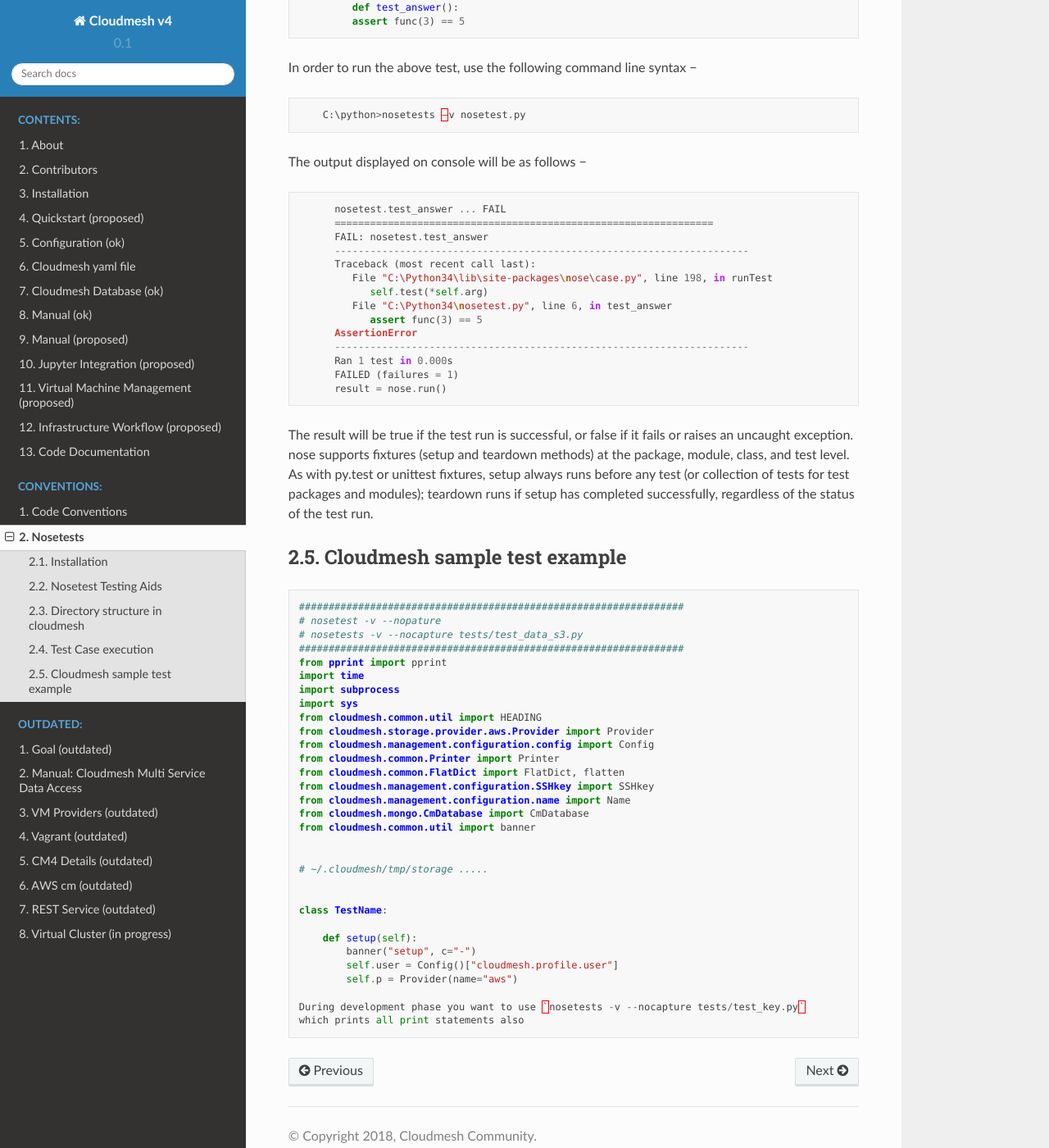
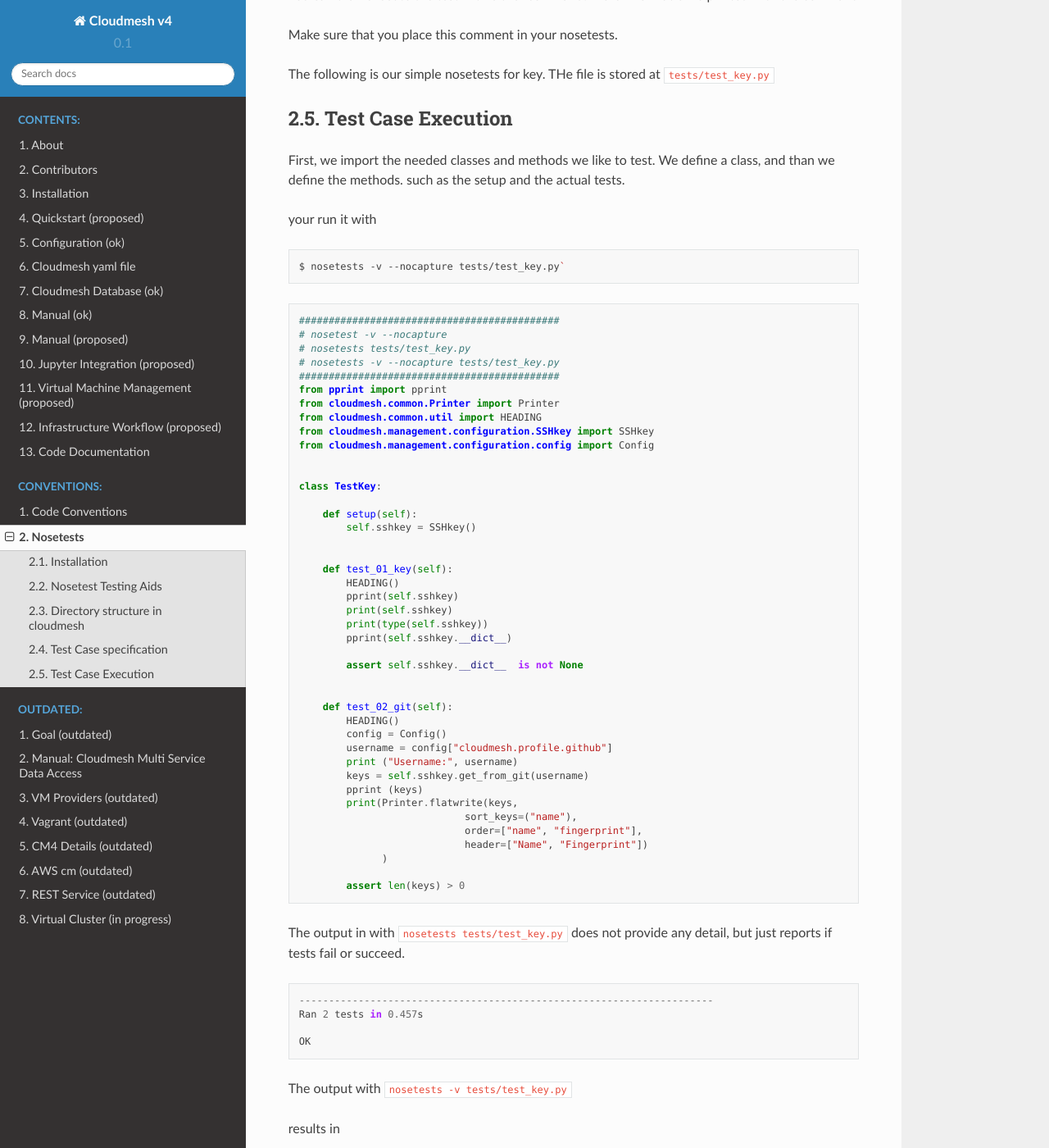
Before and after one commit to cloudmesh/cloudmesh-cloud, a Sphinx documentation site: the page built from documentation/source/nosetests.md, in a window 1280 px wide and 1400 px high, scrolled down 2039 px. Shown: the whole window at 82% size. Built offline with Sphinx 7.4.7 and the Read the Docs theme 2.0.0, drawn with Linux system fonts in a browser that asks for light colours; some of the changed text lies outside the part shown.

Commit message:
Update nosetests.md

````diff
--- a/documentation/source/nosetests.md
+++ b/documentation/source/nosetests.md
@@ -55,29 +55,132 @@
     - test_02_topic2.py
     - test_03_topic2.py
 ```
-Note that all tests have specific function names of the form
+Note: That at this time we have not yet introduced the order of the tests by
+introducing numbers in the tests.
+
+## Test Case specification
+
+All test python programs have specific function names of the form
 
 `def test_number_topic (self)`
 
-the number is defined to order them and is typically something like `001`, note
-the leading spaces. the topic is a descriptive term on what we test.
+The number is defined to order them and is typically something like `001`, note
+the leading spaces. The topic is a descriptive term on what we test.
 
-in `def setup(self)` we declare a setup that is run prior to each test being
-executed.
+Each test starts with a setup function `def setup(self)` we declare a setup that
+is run prior to each test being executed. Other functions will use the setup
+prior to execution.
 
-an assert simply returns tru or false through a condition that is checked to see
-if the test succeds or fails.
+A function includes one or multiple asserts that check if a particular test
+succeeds and reports this to nose to expose the information if a tess succeds or
+fails, when running it
 
-Note that all nosetest functions start with a `HEADING()` which conveniently
+Note that all nosetest functions start with a `HEADING()` in the body which conveniently
 prints a banner with the function name and thus helps in debugging in case of
 errors.
 
-A simple example is
+Invocation is simply done with the comment lines you see on top that you will include.
 
-* <https://github.com/cloudmesh-community/cm/blob/master/tests/test_key.py>
+in our case the test is called test_key.py so we include on the top
+
+```
+#############################################
+# nosetest -v --nopature
+# nosetests -v --nocapture tests/test_key.py
+#############################################
+```
+
+You can than execute the test with either command. More information is printed
+with the command
+
+Make sure that you place this comment in your nosetests.
+
+The following is our simple nosetests for key. THe file is stored at
+`tests/test_key.py`
+
+## Test Case Execution
+
+First, we import the needed classes and methods we like to test.
+We define a class, and than we define the methods. such as the setup and the actual tests.
+
+your run it with
+
+```bash
+$ nosetests -v --nocapture tests/test_key.py`
+```
+
+```python
+############################################
+# nosetest -v --nocapture
+# nosetests tests/test_key.py
+# nosetests -v --nocapture tests/test_key.py
+############################################
+from pprint import pprint
+from cloudmesh.common.Printer import Printer
+from cloudmesh.common.util import HEADING
+from cloudmesh.management.configuration.SSHkey import SSHkey
+from cloudmesh.management.configuration.config import Config
 
 
-## Test Case execution
+class TestKey:
+
+    def setup(self):
+        self.sshkey = SSHkey()
+
+
+    def test_01_key(self):
+        HEADING()
+        pprint(self.sshkey)
+        print(self.sshkey)
+        print(type(self.sshkey))
+        pprint(self.sshkey.__dict__)
+
+        assert self.sshkey.__dict__  is not None
+
+
+    def test_02_git(self):
+        HEADING()
+        config = Config()
+        username = config["cloudmesh.profile.github"]
+        print ("Username:", username)
+        keys = self.sshkey.get_from_git(username)
+        pprint (keys)
+        print(Printer.flatwrite(keys,
+                            sort_keys=("name"),
+                            order=["name", "fingerprint"],
+                            header=["Name", "Fingerprint"])
+              )
+
+        assert len(keys) > 0
+
+```
+
+The output in with `nosetests tests/test_key.py` does not provide any detail,
+but just reports if tests fail or succeed.
+
+```
+----------------------------------------------------------------------
+Ran 2 tests in 0.457s
+
+OK
+```
+
+The output with  `nosetests -v tests/test_key.py`
+
+results in
+
+```
+tests.test_key.TestName.test_01_key ... ok
+tests.test_key.TestName.test_02_git ... ok
+
+----------------------------------------------------------------------
+Ran 2 tests in 1.072s
+
+OK
+```
+
+During development phase you want to use `nosetests -v --nocapture tests/test_key.py`
+which prints all print statements also
 
 Nose collects tests from unittest.TestCase subclasses, of course. We can also
 write simple test functions, as well as test classes that are not subclasses of
@@ -124,38 +227,3 @@
 As with py.test or unittest fixtures, setup always runs before any test (or collection of tests for
 test packages and modules); teardown runs if setup has completed successfully, regardless of the
 status of the test run.
-
-## Cloudmesh sample test example
-
-```python
-#################################################################
-# nosetest -v --nopature
-# nosetests -v --nocapture tests/test_data_s3.py
-#################################################################
-from pprint import pprint
-import time
-import subprocess
-import sys
-from cloudmesh.common.util import HEADING
-from cloudmesh.storage.provider.aws.Provider import Provider
-from cloudmesh.management.configuration.config import Config
-from cloudmesh.common.Printer import Printer
-from cloudmesh.common.FlatDict import FlatDict, flatten
-from cloudmesh.management.configuration.SSHkey import SSHkey
-from cloudmesh.management.configuration.name import Name
-from cloudmesh.mongo.CmDatabase import CmDatabase
-from cloudmesh.common.util import banner
-
-
-# ~/.cloudmesh/tmp/storage .....
-
-
-class TestName:
-
-    def setup(self):
-        banner("setup", c="-")
-        self.user = Config()["cloudmesh.profile.user"]
-        self.p = Provider(name="aws")
-
-During development phase you want to use `nosetests -v --nocapture tests/test_key.py`
-which prints all print statements also
````
